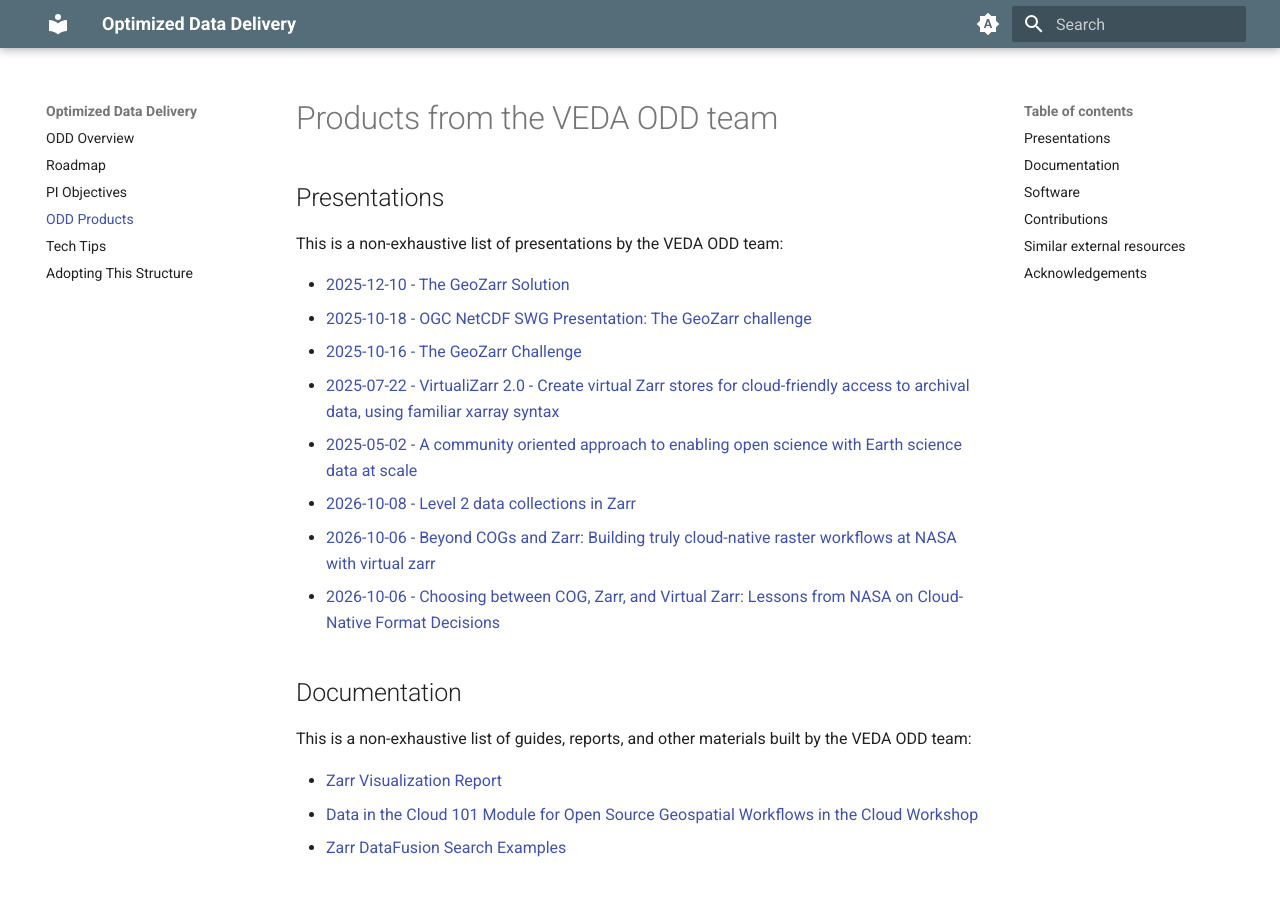
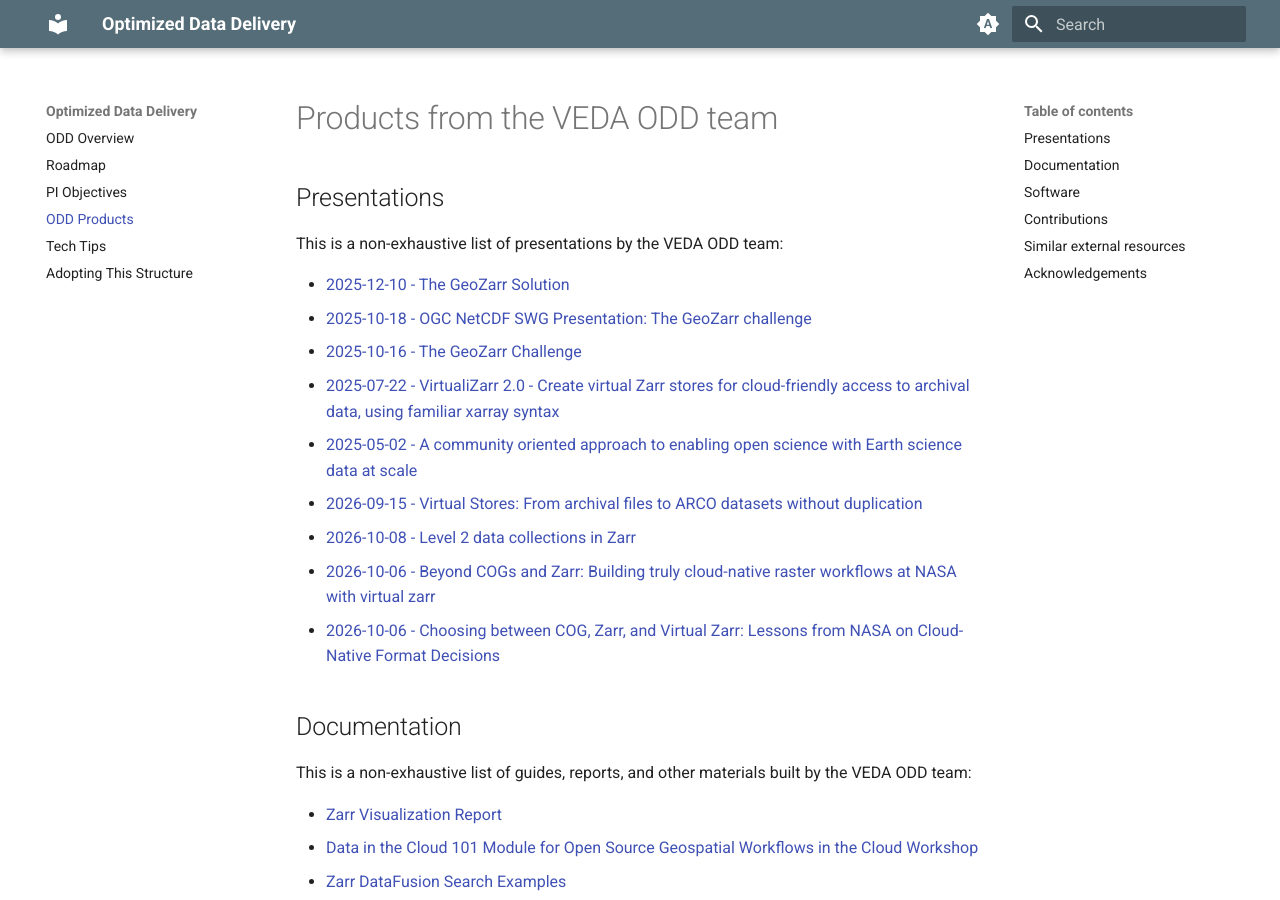
Before and after one commit to NASA-IMPACT/veda-odd, an MkDocs documentation site: the page built from docs/products.md, in a window 1280 px wide and 900 px high. Built offline with MkDocs 1.6.1 and Material for MkDocs 9.7.7, drawn with Linux system fonts in a browser that asks for light colours; the version menu is left out.

Commit message:
Add ESDIS tech spotlight slides (#505)

```diff
--- a/docs/products.md
+++ b/docs/products.md
@@ -9,6 +9,7 @@
 - [2025-10-16 - The GeoZarr Challenge](https://zenodo.org/records/17437725)
 - [2025-07-22 - VirtualiZarr 2.0 - Create virtual Zarr stores for cloud-friendly access to archival data, using familiar xarray syntax](https://zenodo.org/records/17428985)
 - [2025-05-02 - A community oriented approach to enabling open science with Earth science data at scale](https://zenodo.org/records/15346670)
+- [2026-09-15 - Virtual Stores: From archival files to ARCO datasets without duplication](https://nasa-impact.github.io/esdis-spotlight-virtualization/)
 - [2026-10-08 - Level 2 data collections in Zarr](https://slides.earthmover.io/main/cng-forum-2026-level2-datacollections/)
 - [2026-10-06 - Beyond COGs and Zarr: Building truly cloud-native raster workflows at NASA with virtual zarr](https://siddharth0248.github.io/presentation-deck/nasa_virtual_zarr_odsi_benchmarks_audience.html#/slide-01)
 - [2026-10-06 - Choosing between COG, Zarr, and Virtual Zarr: Lessons from NASA on Cloud-Native Format Decisions](https://siddharth0248.github.io/presentation-deck/nasa_cloud_native_format_decisions_odsi_benchmarks_audience.html#/slide-01)
```
